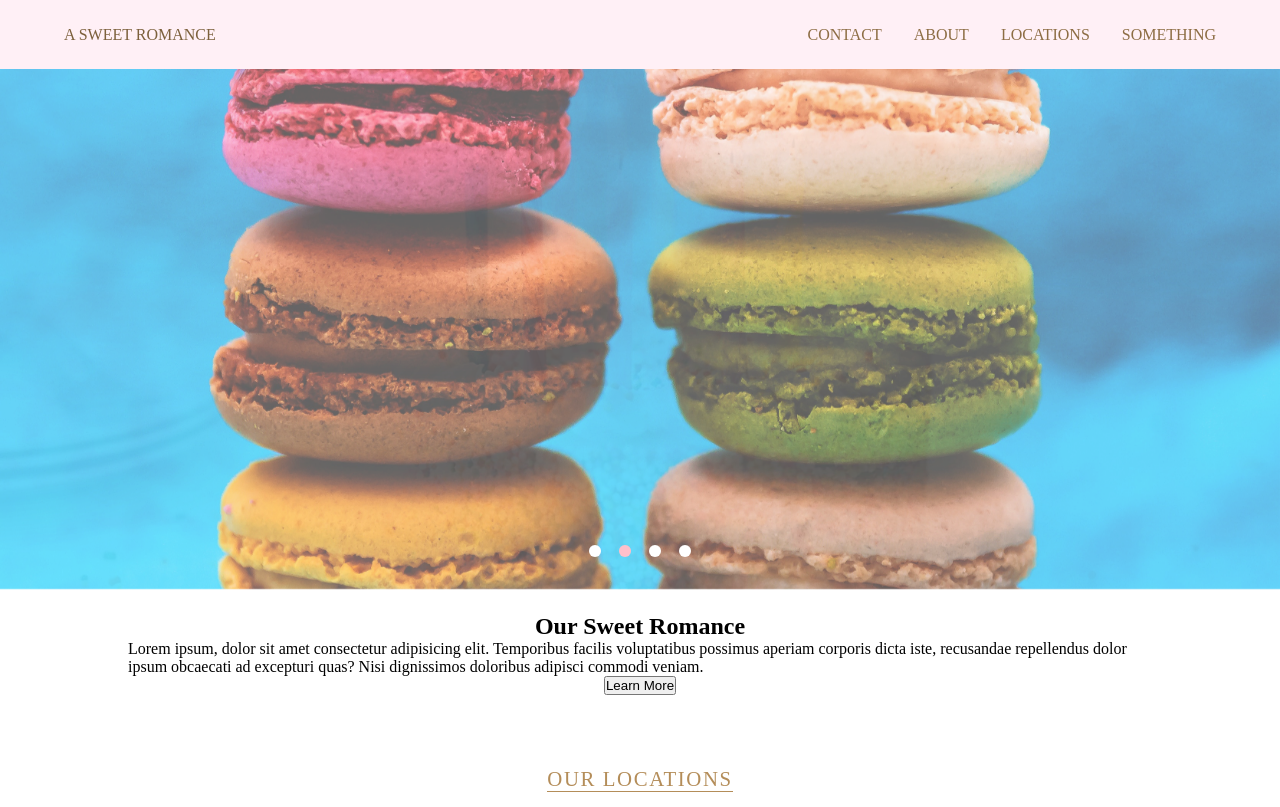
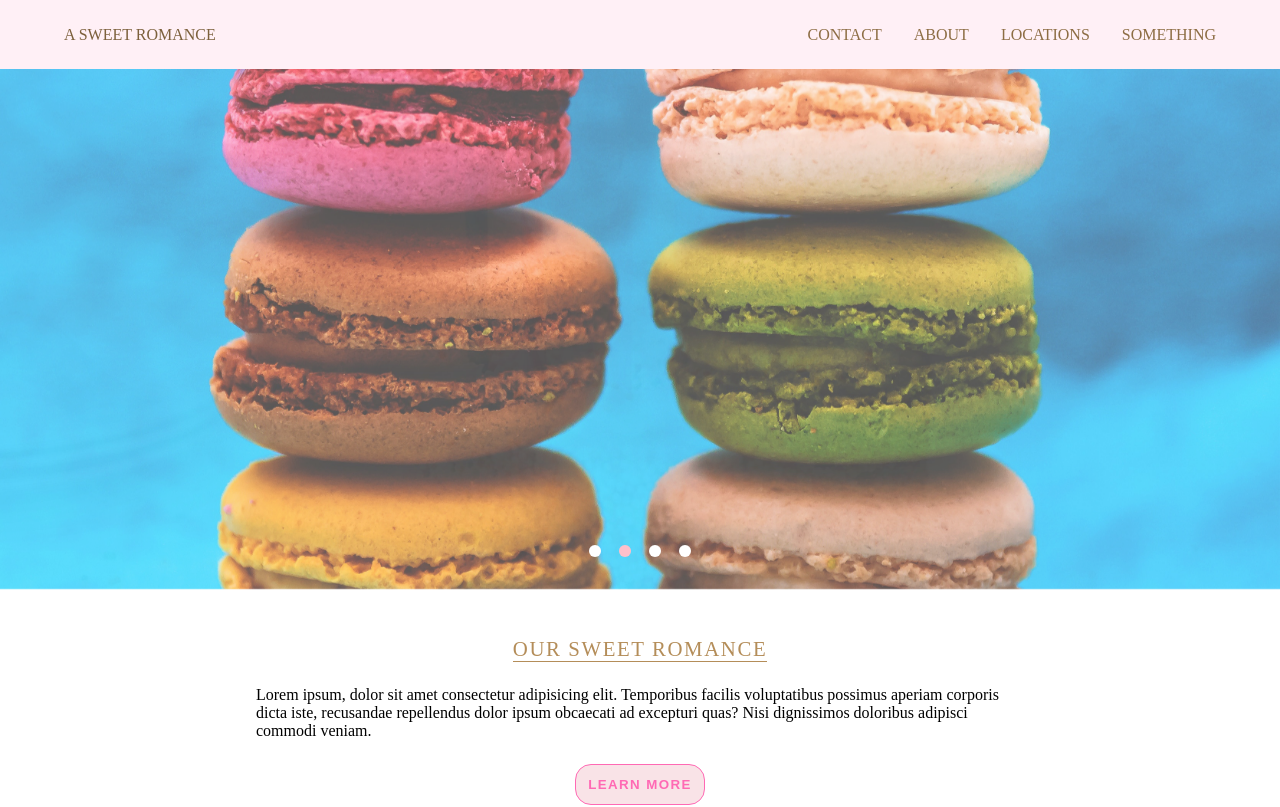
Before and after one commit to Smoopfrog/asweetromance, a React (Create React App) app: page / in a window 1280 px wide. Shown: the top 807 px of the page. Built offline with nearby package versions, Linux system fonts and the light colour scheme.

Commit message:
style abot button and title

```diff
--- a/src/Components/About.jsx
+++ b/src/Components/About.jsx
@@ -3,7 +3,7 @@ import "../Styles/About.css";
 const About = () => {
   return (
     <section className="about">
-      <h1>Our Sweet Romance</h1>
+      <h1 className="about-title">Our Sweet Romance</h1>
       <p>
         Lorem ipsum, dolor sit amet consectetur adipisicing elit. Temporibus
         facilis voluptatibus possimus aperiam corporis dicta iste, recusandae
--- a/src/Styles/About.css
+++ b/src/Styles/About.css
@@ -1,7 +1,34 @@
 .about {
-  margin: 24px auto;
+  margin: 48px auto;
   display: flex;
   flex-direction: column;
   align-items: center;
-  width: 80%;
+  width: 60%;
+  gap: 24px;
+}
+
+.about-title {
+  font-weight: 400;
+  font-size: 1.3rem;
+  text-transform: uppercase;
+  letter-spacing: 1.6px;
+  color: #b48d59;
+  border-bottom: solid 1px #b48d59;
+}
+
+.about-btn {
+  padding: 12px;
+  color: hotpink;
+  background-color: rgb(249, 227, 231);
+  border: solid 1px hotpink;
+  border-radius: 16px;
+  text-transform: uppercase;
+  letter-spacing: 1.4px;
+  font-weight: 700;
+  transition: background-color 0.5s;
+}
+
+.about-btn:hover {
+  cursor: pointer;
+  background-color: rgb(251, 202, 211);
 }/*# sourceMappingURL=About.css.map */
--- a/src/Styles/About.scss
+++ b/src/Styles/About.scss
@@ -1,10 +1,37 @@
 .about {
-  margin: 24px auto;
+  margin: 48px auto;
   display: flex;
   flex-direction: column;
   align-items: center;
-  width: 80%;
+  width: 60%;
+  gap: 24px;
 }
 
+.about-title {
+  font-weight: 400;
+  font-size: 1.3rem;
+  text-transform: uppercase;
+  letter-spacing: 1.6px;
+  color: #b48d59;
+  border-bottom: solid 1px #b48d59;
+}
 .about-btn {
+  padding: 12px;
+
+  color: hotpink;
+  background-color: rgb(249, 227, 231);
+
+  border: solid 1px hotpink;
+  border-radius: 16px;
+
+  text-transform: uppercase;
+  letter-spacing: 1.4px;
+  font-weight: 700;
+
+  transition: background-color 0.5s;
 }
+
+.about-btn:hover {
+  cursor: pointer;
+  background-color: rgb(251, 202, 211);
+}
```
Also changed, not shown: 1 other file (tests, documents, lock files or other folders).
